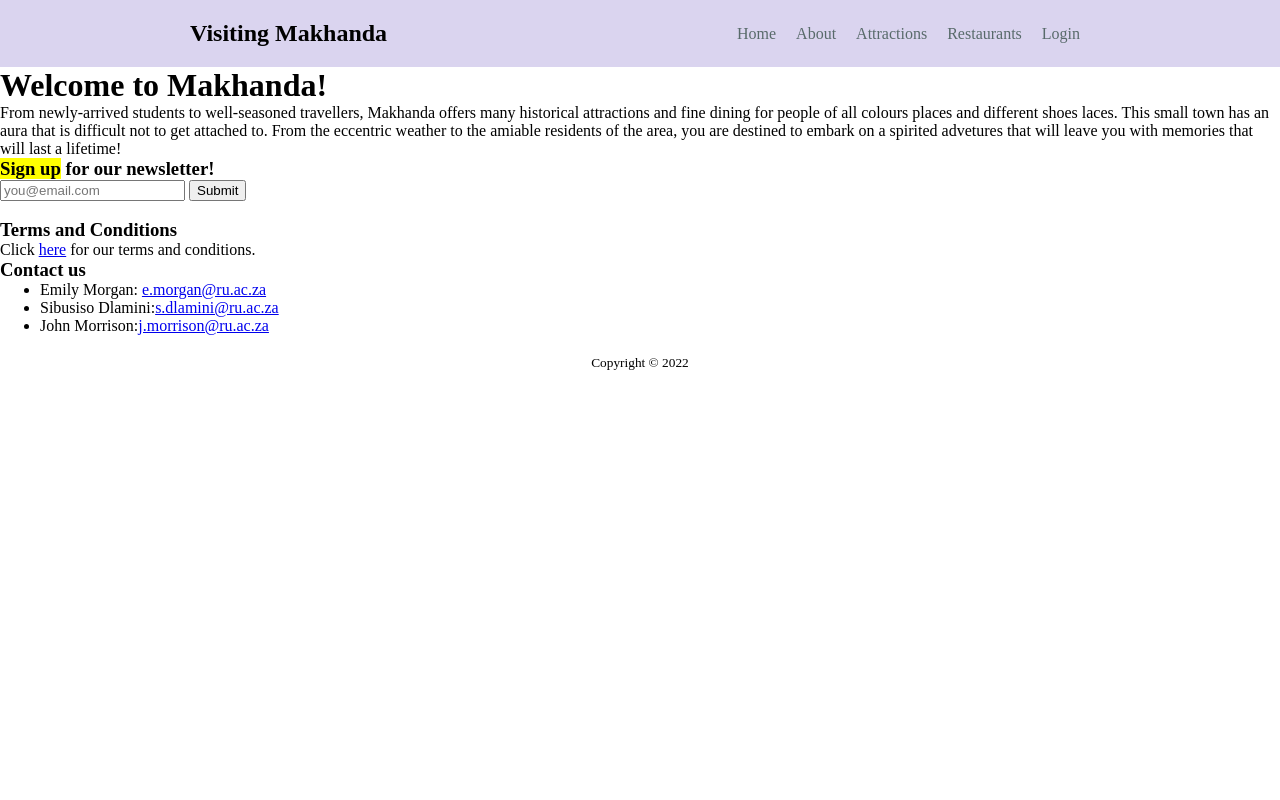
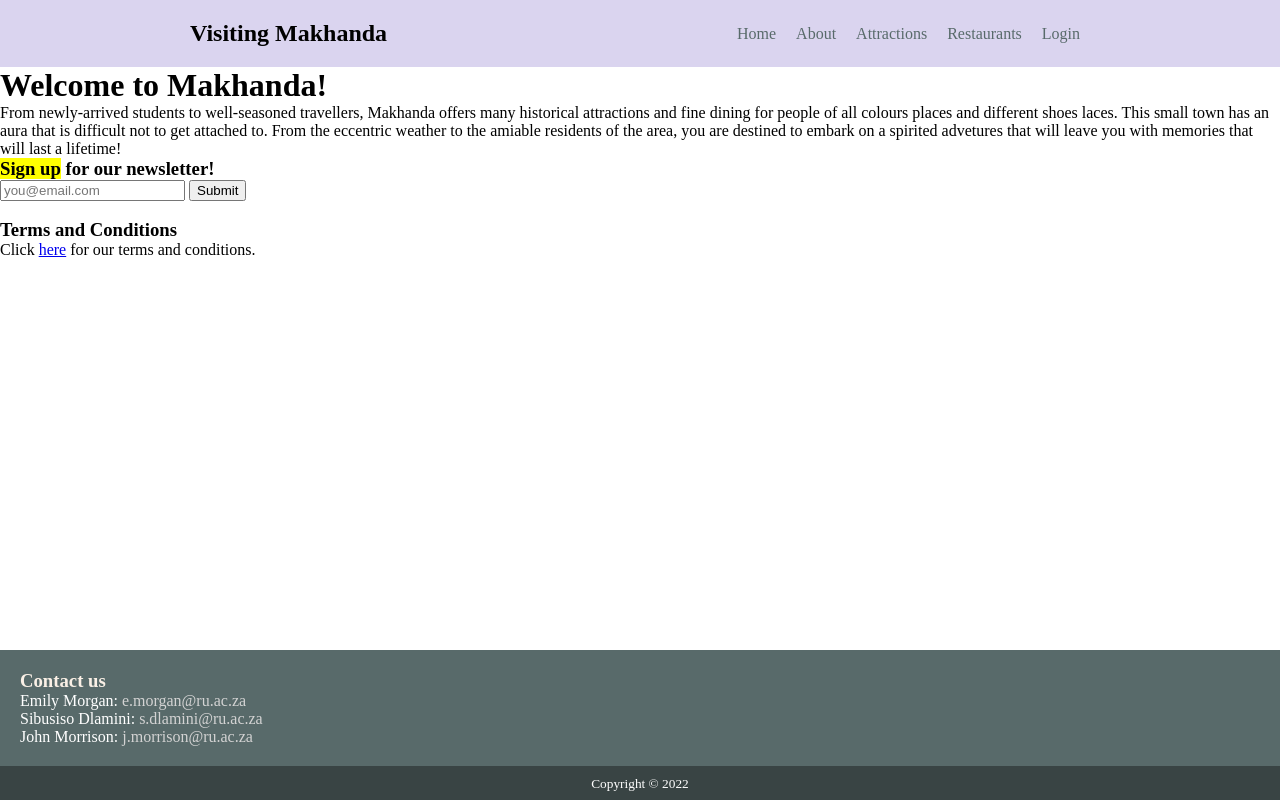
Before and after one commit to Sbu-05-exe/CSC301, a PHP site: page /index.html in a window 1280 px wide. Run offline with PHP 8.4, Linux system fonts and the light colour scheme.

Commit message:
worked on footer

```diff
--- a/About.html
+++ b/About.html
@@ -49,9 +49,9 @@
 
       <h3 id="contact-us-heading">Contact us</h3>
       <ul>
-        <li>Emily Morgan: <a href="#">e.morgan@ru.ac.za</a></li>
-        <li>Sibusiso Dlamini:<a href="#">s.dlamini@ru.ac.za</a> </li>
-        <li>John Morrison:<a href="#">j.morrison@ru.ac.za</a> </li>
+        <li>Emily Morgan: <a href="#"> e.morgan@ru.ac.za</a></li>
+        <li>Sibusiso Dlamini: <a href="#"> s.dlamini@ru.ac.za</a> </li>
+        <li>John Morrison: <a href="#"> j.morrison@ru.ac.za</a> </li>
       </ul>
       <p>
 
--- a/index.html
+++ b/index.html
@@ -32,14 +32,16 @@
 	  <p>Click <a href="terms_and_conds.txt">here</a> for our terms and conditions.</p>
     </main>
     <footer>
+      <section class="contact-us">
       <h3 id="contact-us-heading">Contact us</h3>
       <ul>
-        <li>Emily Morgan: <a href="#">e.morgan@ru.ac.za</a></li>
-        <li>Sibusiso Dlamini:<a href="#">s.dlamini@ru.ac.za</a> </li>
-        <li>John Morrison:<a href="#">j.morrison@ru.ac.za</a> </li>
+        <li>Emily Morgan: <a href="#"> e.morgan@ru.ac.za</a></li>
+        <li>Sibusiso Dlamini:<a href="#"> s.dlamini@ru.ac.za</a> </li>
+        <li>John Morrison:<a href="#"> j.morrison@ru.ac.za</a> </li>
       </ul>
+      </section>
       <p style="text-align: center; ">
-        <br/>
+
         <small >Copyright &copy; 2022</small>
       </p>
     </footer>
--- a/style.css
+++ b/style.css
@@ -3,6 +3,7 @@
 :root {
     --primary: #818D92; /* Light slate gray */
     --secondary: #586A6A; /* Deep space sparkle */
+    --secondary_dark: #394444;
     --tertiary: #B9A394; /* Grullo */
     --quartenary: #D4C5C7; /* Pale silver */
     --quinary: #DAD4EF; /* Languid lavender */
@@ -14,37 +15,77 @@
     /* background-color: var(--primary); */
 }
 
+body {
+    display: flex;
+    flex-direction: column;
+    min-height: 100vh; /* making the body fit the entire page */
+}
+
 header {
     display: flex;
-    justify-content: space-around;
+    justify-content: space-around; /* make the header elements inline and  */
     background-color: var(--quinary);
-    padding: 20px;
+    padding: 20px;                  /* neatly space elements in the header */
 }
 
-/* styling general elements */
+main {
+    flex-grow: 1;
+}
+
+footer {
+    background-color: var(--secondary);
+}
+
+/* styling navbar */
 
 nav .menu {
     padding-left: 0;
-    list-style-type: none;
+    list-style-type: none; /* remove the bullets from list items*/
     height: 100%;
     display: flex;
     align-items: center;
 }
 
 nav .menu li {
-    display:inline-block;
+    display: inline-block;
     padding: 0px 10px;
 }
 
 .menu a {
     text-decoration: none;
-    color: var(--secondary)
+    color: var(--secondary);
 }
 
 nav .menu li a:hover {
-    color: var(--tertiary);
+    color: white;
     transition: 0.3s;
 }
 
+/* footer */
 
-/* styling ids */
+footer a {
+    text-decoration: none;
+    color: lightgrey;
+}
+
+footer .contact-us {
+    padding: 20px;
+    color: white;
+}
+
+.contact-us h3 {
+    color: linen;
+}
+
+.contact-us ul {
+    padding-left: 0px;
+}
+.contact-us li {
+    list-style-type: none;
+}
+
+footer p {
+    padding: 8px;
+    color: white;
+    background-color: var(--secondary_dark);
+}
```
